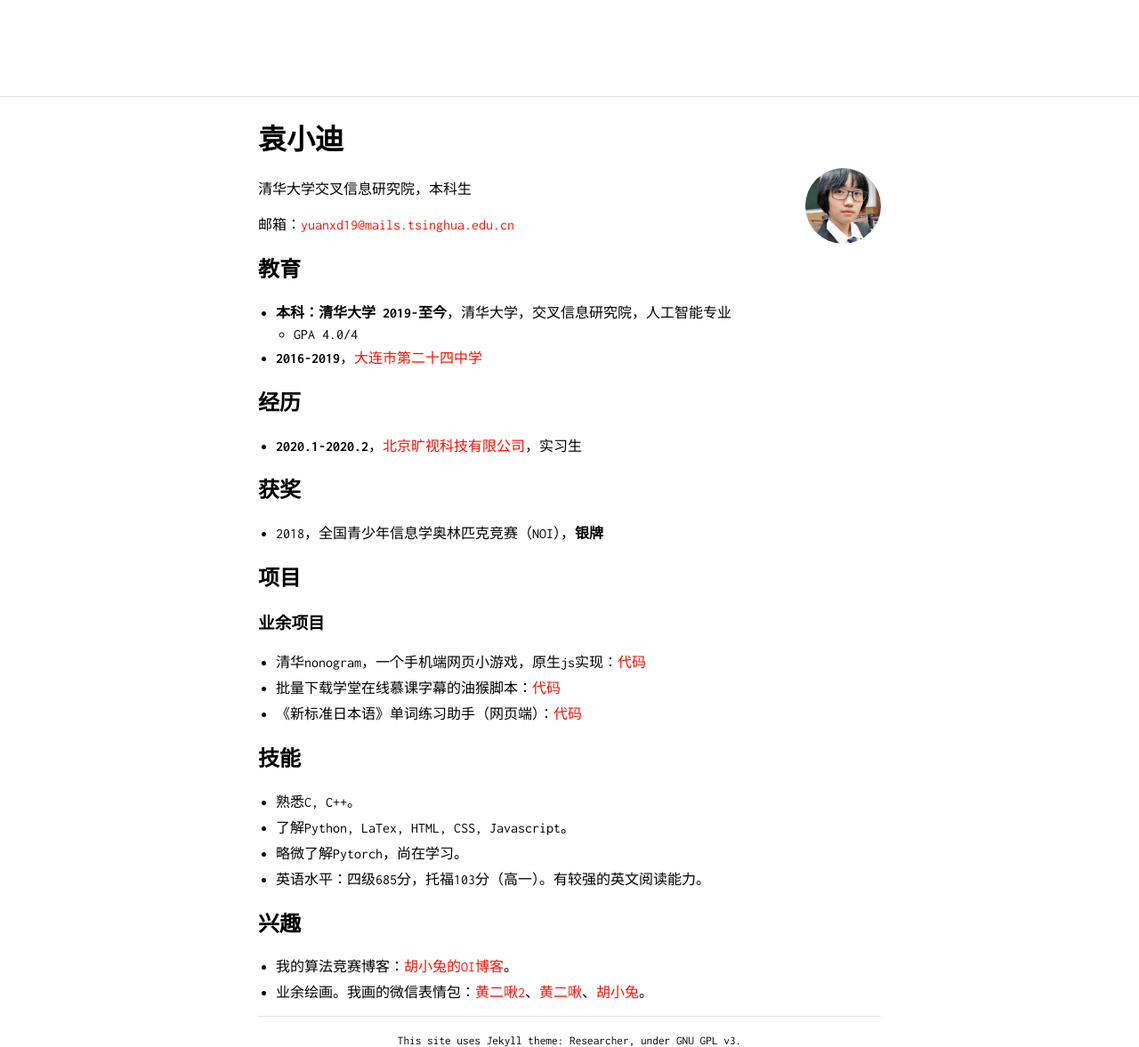
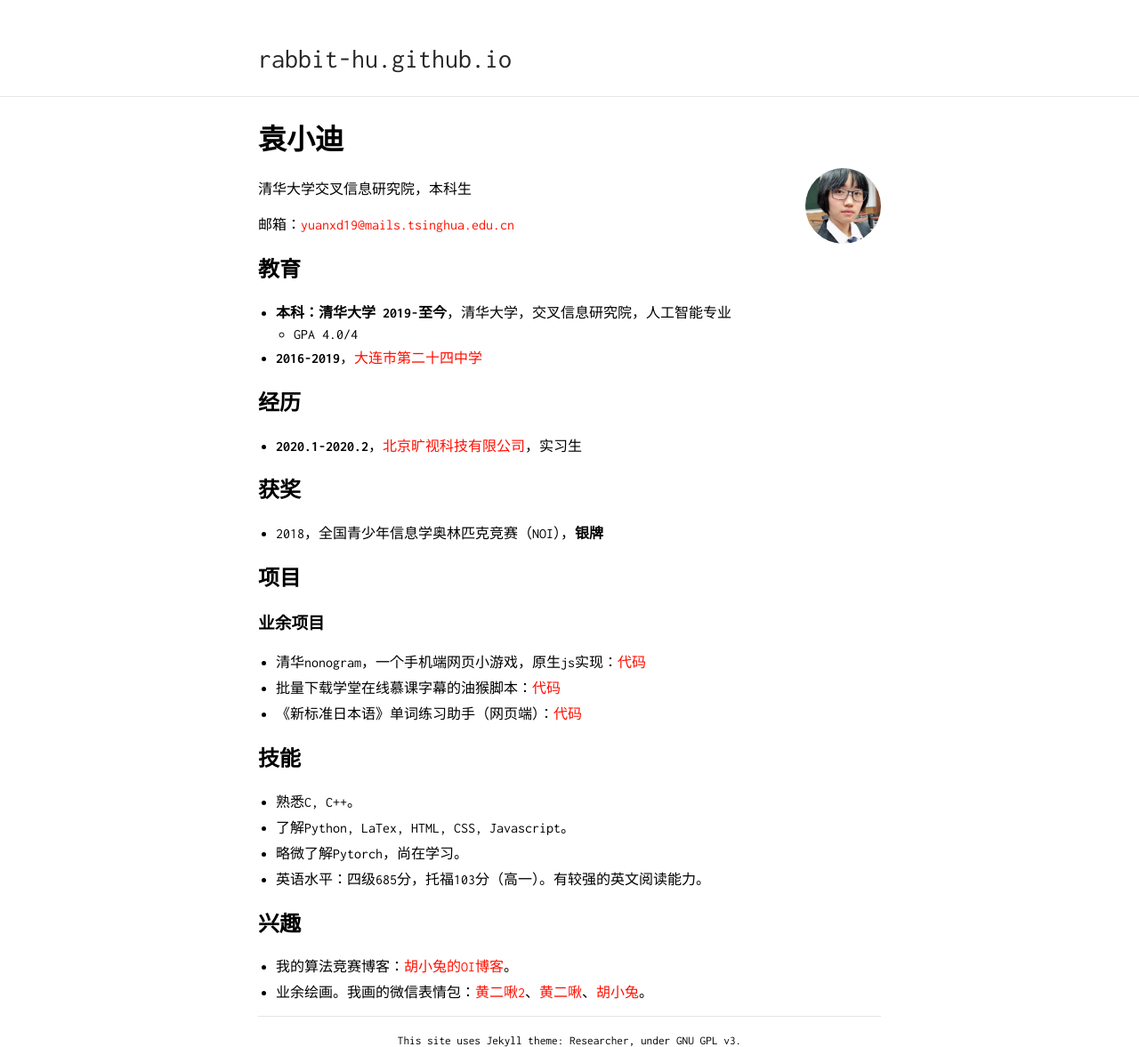
Before and after one commit to Rabbit-Hu/rabbit-hu.github.io, a Jekyll site: the page built from docs/cv-zh.md, in a window 1280 px wide. Shown: the whole page at 89% size. Built offline with Jekyll 4.4.1, drawn with Linux system fonts in a browser that asks for light colours; our own code applies the rules of GitHub Pages for plain Markdown files.

Commit message:
update cv

```diff
--- a/docs/_config.yml
+++ b/docs/_config.yml
@@ -1,4 +1,4 @@
-title: ""
+title: "rabbit-hu.github.io"
 url: "https://rabbit-hu.github.io"
 # baseurl: ""
 
```
Also changed, not shown: docs/cv-zh.md (+1 -0 lines), 1 other file.
